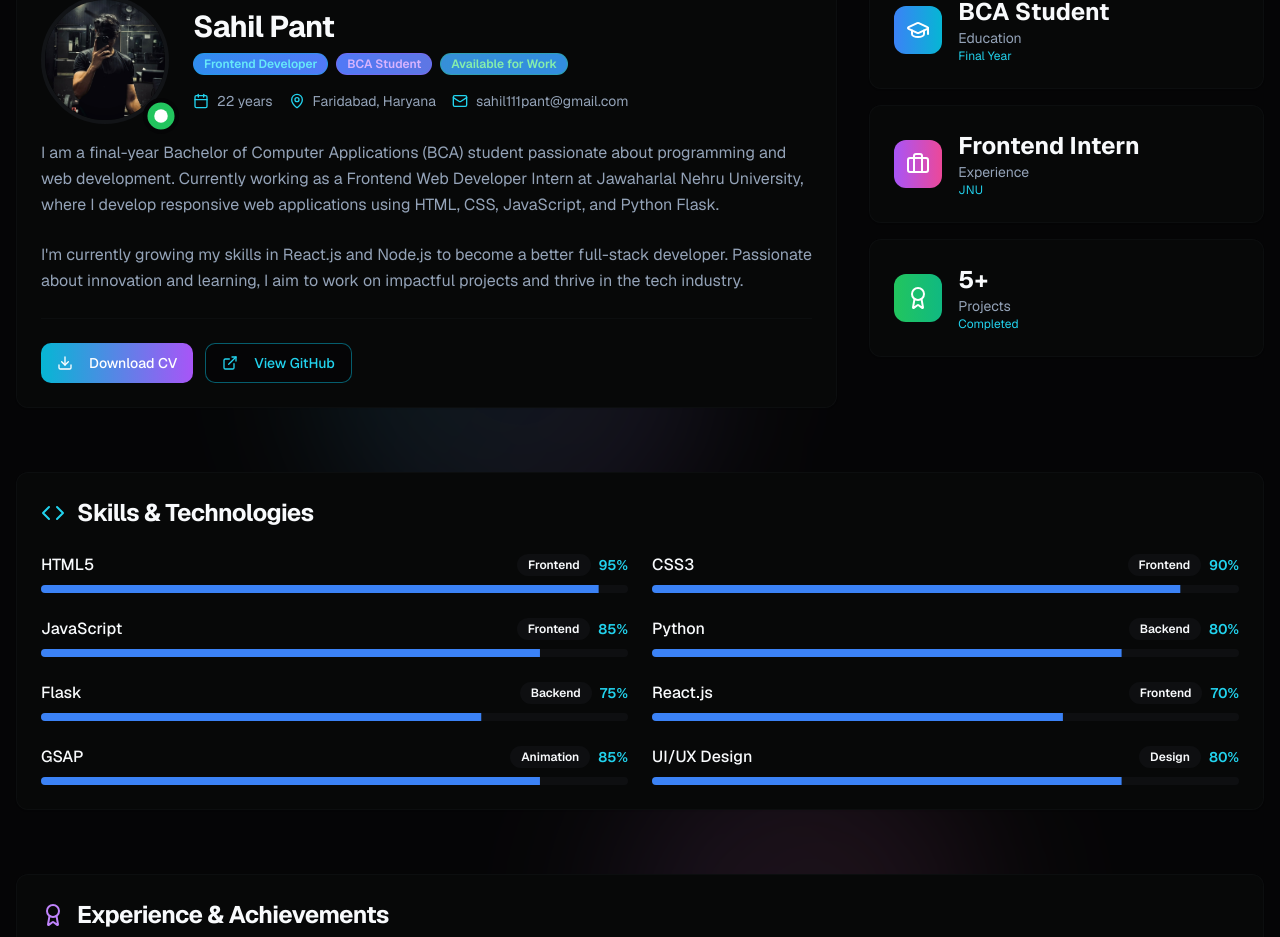
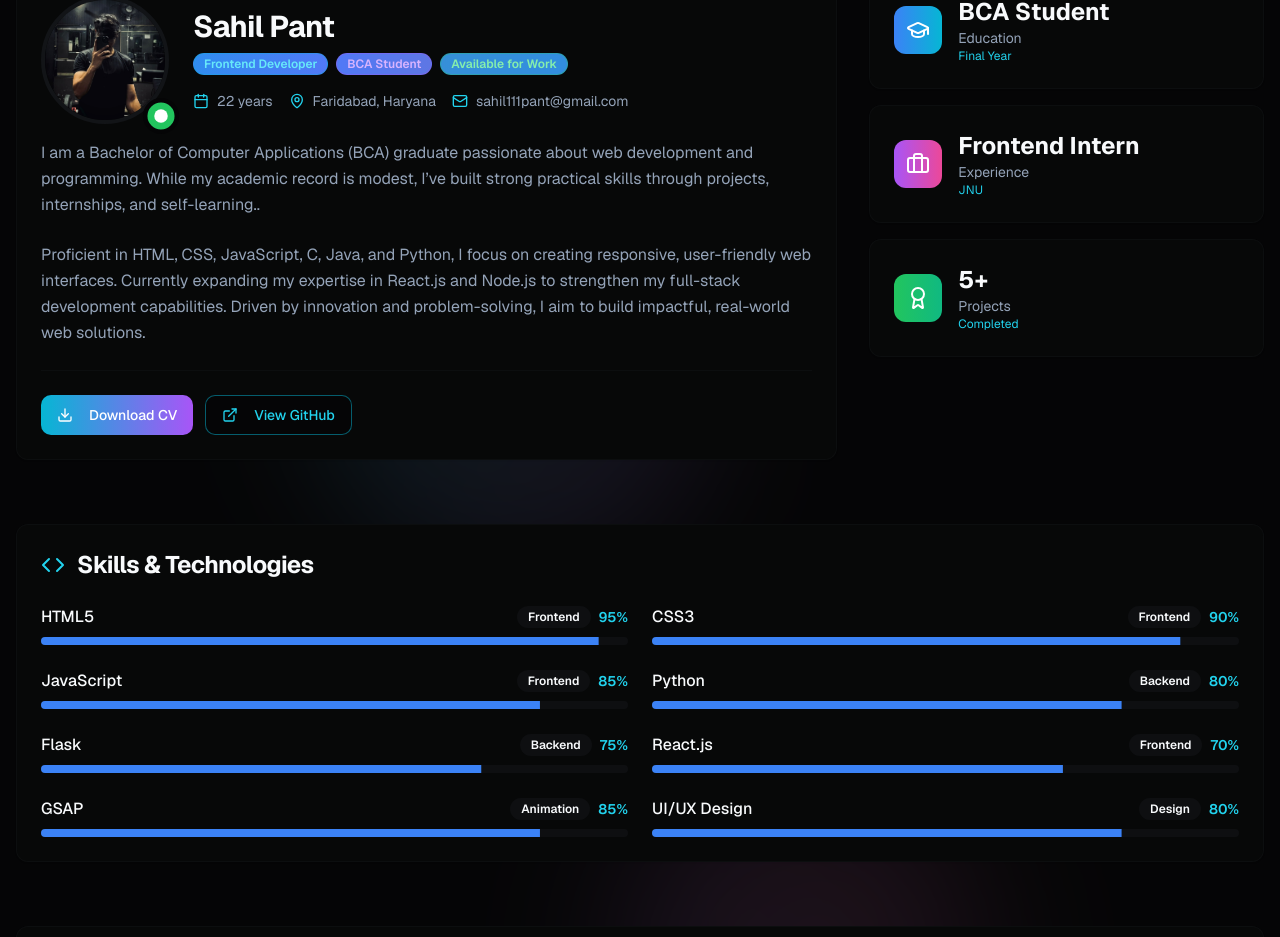
Before and after one commit to Sahil-Pant/React-Portfolio, a Next.js app: page / in a window 1280 px wide. Shown: the part 1085-2022 px from the top of the page. Built offline with nearby package versions, Linux system fonts and the light colour scheme.

Commit message:
Update about.tsx

```diff
--- a/components/about.tsx
+++ b/components/about.tsx
@@ -208,10 +208,8 @@ export function About() {
                     transition={{ delay: 0.3, duration: 0.6 }}
                     viewport={{ once: true }}
                   >
-                    I am a final-year Bachelor of Computer Applications (BCA) student passionate about programming and
-                    web development. Currently working as a Frontend Web Developer Intern at Jawaharlal Nehru
-                    University, where I develop responsive web applications using HTML, CSS, JavaScript, and Python
-                    Flask.
+                     I am a Bachelor of Computer Applications (BCA) graduate passionate about web development and programming. While my
+                    academic record is modest, I’ve built strong practical skills through projects, internships, and self-learning..
                   </motion.p>
 
                   <motion.p
@@ -221,9 +219,9 @@ export function About() {
                     transition={{ delay: 0.5, duration: 0.6 }}
                     viewport={{ once: true }}
                   >
-                    I'm currently growing my skills in React.js and Node.js to become a better full-stack developer.
-                    Passionate about innovation and learning, I aim to work on impactful projects and thrive in the tech
-                    industry.
+                    Proficient in HTML, CSS, JavaScript, C, Java, and Python, I focus on creating responsive, user-friendly web interfaces. Currently
+                    expanding my expertise in React.js and Node.js to strengthen my full-stack development capabilities. Driven by innovation and
+                    problem-solving, I aim to build impactful, real-world web solutions.
                   </motion.p>
 
                   <Separator className="bg-border/50" />
```
